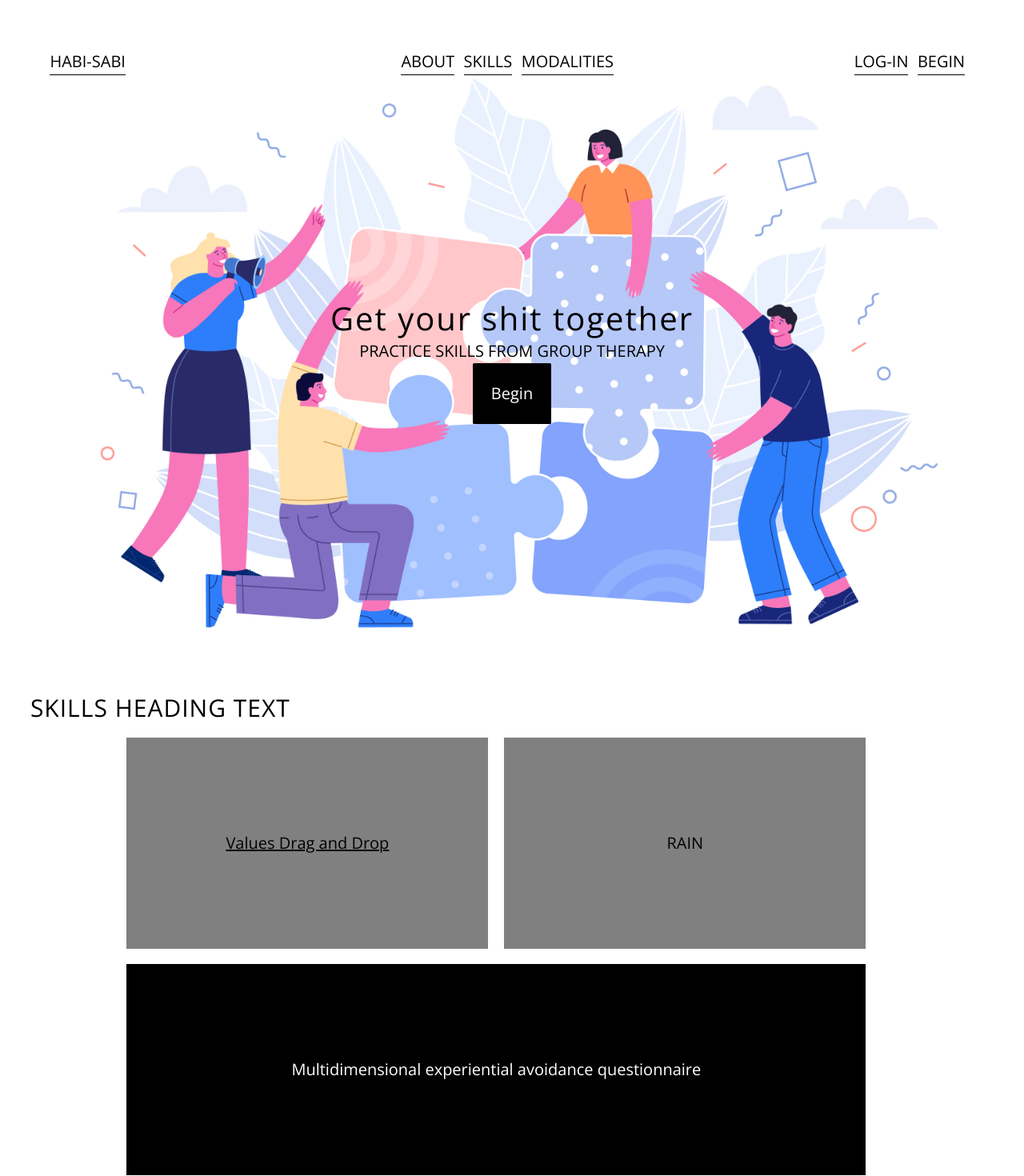
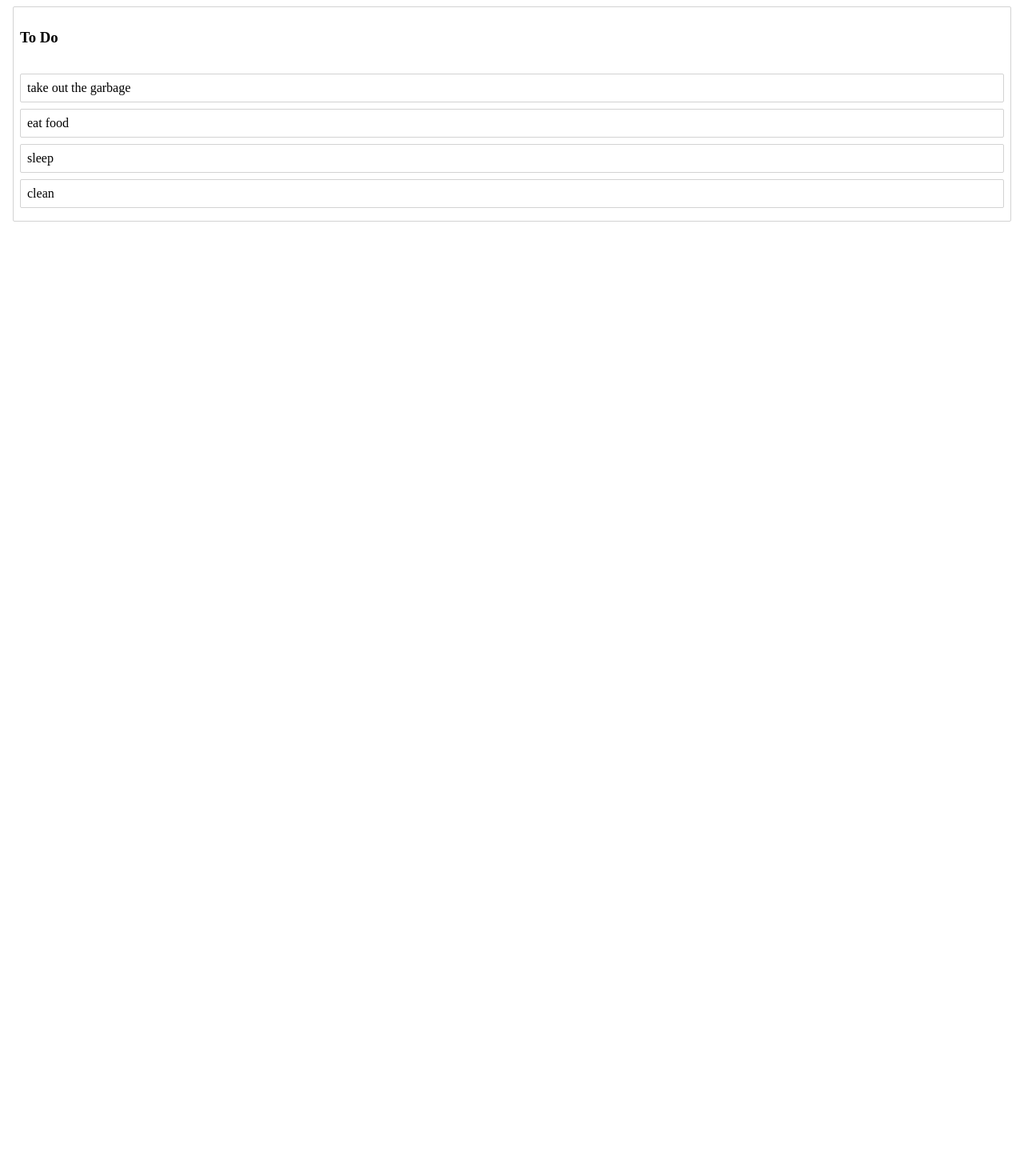
Before and after one commit to TeresaRosinski/gyst, a React (Create React App) app: page / in a window 1280 px wide. Shown: the top 1470 px of the page at 80% size. After the commit the page ends 800 px from the top, so only its background shows below. Built offline with nearby package versions, Linux system fonts and the light colour scheme.

Commit message:
match file structure to course and still not working. New Approach

```diff
--- a/src/App.js
+++ b/src/App.js
@@ -1,21 +1,28 @@
-import "./App.css";
 import React from "react";
-import ReactDOM from 'react-dom';
-import {Draggable, Droppable, DragDropContext} from 'react-beautiful-dnd';
-import { BrowserRouter as Router, Switch, Route, Link } from "react-router-dom";
-import Home from "../src/pages/home";
-import Values from "../src/pages/values";
+import ReactDOM from "react-dom";
+import { DragDropContext } from "react-beautiful-dnd";
+import initialData from "./data/initialData.jsx";
+import Column from "./column";
 
-function App() {
-  return (
-    <Router>
-      <Switch>
-        <Route exact path="/" component={Home} />
-        <Route exact path="/values" component={Values} />
-        </Switch>
+class App extends React.Component {
+  state = initialData;
 
-    </Router>
-  );
+  onDragEnd = result => {
+    // TODO: reorder our column
+  };
+
+  render() {
+    return (
+      <DragDropContext onDragEnd={this.onDragEnd}>
+        {this.state.columnOrder.map(columnId => {
+          const column = this.state.columns[columnId];
+          const tasks = column.taskIds.map(taskId => this.state.tasks[taskId]);
+
+          return <Column key={column.id} column={column} tasks={tasks} />;
+        })}
+      </DragDropContext>
+    );
+  }
 }
 
 export default App;
--- /dev/null
+++ b/src/column.jsx
@@ -0,0 +1,36 @@
+import React from "react";
+import styled from "styled-components";
+import { Droppable } from "react-beautiful-dnd";
+import Task from "./task";
+
+const Container = styled.div`
+  margin: 8px;
+  border: 1px solid lightgrey;
+  border-radius: 2px;
+`;
+const Title = styled.h3`
+  padding: 8px;
+`;
+const TaskList = styled.div`
+  padding: 8px;
+`;
+
+export default class Column extends React.Component {
+  render() {
+    return (
+      <Container>
+        <Title>{this.props.column.title}</Title>
+        <Droppable droppableId={this.props.column.id}>
+          {(provided) => (
+            <TaskList innerRef={provided.innerRef} {...provided.droppableProps}>
+              {this.props.tasks.map((task, index) => (
+                <Task key={task.id} task={task} index={index} />
+              ))}
+              {provided.placeholder}
+            </TaskList>
+          )}
+        </Droppable>
+      </Container>
+    );
+  }
+}
--- a/src/pages/column.jsx
+++ /dev/null
@@ -1,29 +0,0 @@
-import React from "react";
-import "../App.css";
-import { Droppable, Draggable } from "react-beautiful-dnd";
-import styled from 'styled-components';
-import Task from './task';
-
-const Container = styled.div`
-  margin: 8px;
-  border: 1px solid lightgrey;
-  border-radius: 2px;
-`;
-const Title = styled.h3`
-  padding: 8px
-`;
-const TaskList = styled.div`
-  padding: 8px;
-`;
-
-export default class Column extends React.Component {
-  render() {
-    return (
-      <Container>
-        <Title>{this.props.column.title}</Title>
-        <TaskList>
-          {this.props.tasks.map(task => <Task key={task.id} task={task} />)}</TaskList>
-      </Container>
-    );
-  }
-}
--- a/src/pages/home.jsx
+++ /dev/null
@@ -1,45 +0,0 @@
-import "../App.css";
-import React from "react";
-import { BrowserRouter as Router, Switch, Route, Link } from "react-router-dom";
-import { peoplePuzzle } from "../media/people_puzzle.png";
-import  ToDoList from "./toDoList";
-
-function Home() {
-  return (
-    <div className="landingScreen">
-      <ul className="navBar">
-        <div className="leftTab">
-          <li>Habi-Sabi</li>
-        </div>
-        <div className="centerTabs">
-          <li>About</li>
-          <li>Skills</li>
-          <li>Modalities</li>
-        </div>
-        <div className="rightTabs">
-          <li>Log-In</li>
-          <li>Begin</li>
-        </div>
-      </ul>
-      <div className="homePage_text">
-        <p className="largeText">Get your shit together</p>
-        <p className="uppercase">practice skills from Group Therapy</p>
-        <p className="begin_button">Begin</p>
-      </div>
-      <div className="skills_section">
-        <p className="mediumText capitalize left_title">SKILLS HEADING TEXT</p>
-        <div className="skills_set">
-          <Link to="/values" className="width_50 skillBox lightBackground">
-            Values Drag and Drop
-          </Link>
-          <p className="width_50 skillBox lightBackground">RAIN</p>
-          <p className="width_100 skillBox darkBackground">
-            Multidimensional experiential avoidance questionnaire
-          </p>
-        </div>
-      </div>
-      <ToDoList />
-    </div>
-  );
-}
-export default Home;
--- a/src/pages/task.jsx
+++ /dev/null
@@ -1,15 +0,0 @@
-import React from 'react';
-import styled from 'styled-components';
-
-const Container = styled.div`
-border: 1px solid lightgrey;
-padding: 8px;
-margin-bottom: 8px;
-border-radius: 2px;
-`;
-
-export default class Task extends React.Component{
-  render(){
-    return <Container>{this.props.task.content}</Container>
-  }
-}
--- a/src/pages/toDoList.jsx
+++ /dev/null
@@ -1,17 +0,0 @@
-import React from 'react';
-import ReactDOM from 'react-dom'
-import initialData from '../data/initialData';
-import Column from './column';
-
-class ToDoList extends React.Component {
-  state = initialData;
-  render (){
-    return this.state.columnOrder.map((columnId) => {
-      const column = this.state.columns[columnId];
-      const tasks = column.taskIds.map(taskId => this.state.tasks[taskId]);
-      return <Column key = {column.id} column={column} tasks={tasks}/>
-    })
-
-}
-}
-export default ToDoList;
--- a/src/pages/values.jsx
+++ /dev/null
@@ -1,45 +0,0 @@
-import "../App.css";
-import React from "react";
-import ReactDOM from "react-dom";
-import { DragDropContext, Droppable, Draggable } from "react-beautiful-dnd";
-import { BrowserRouter as Router, Switch, Route, Link } from "react-router-dom";
-import { valuesData } from "./valuesList.js";
-import Column from "./column";
-
-class Values extends React.Component {
-  state = valuesData;
-
-  onDragEnd = result => {
-    //TODO: reorder our column
-  };
-  render() {
-
-    return (
-      <div className="valuesPage">
-        <p className="largeText">
-          Values Sort:
-          <span>Directions for dragging and dropping values</span>
-        </p>
-        <DragDropContext onDragEnd={this.onDragEnd}>
-        <div className="sortSect">
-
-            {this.state.columnOrder.map((columnId) => {
-              const column = this.state.columns["column-1"];
-              const values = column.valueIDs.map(
-                (valueId) => this.state.valuesList[valueId]
-              );
-              return <Column key={column.id} column={column} values={values} />;
-            })}
-
-          <ul className="valuesList">
-            <p className="mediumText">Chosen Values</p>
-
-          </ul>
-
-        </div>
-        </DragDropContext>
-      </div>
-    );
-  }
-}
-export default Values;
--- a/src/pages/valuesList.js
+++ /dev/null
@@ -1,15 +0,0 @@
-export const valuesData = {
-  valuesList: {
-    "value-1": { id: "value-1", name: "Family" },
-    "value-2": { id: "value-2", name: "Love" },
-    "value-3": { id: "value-3", name: "Adventure" },
-  },
-  columns: {
-    "column-1": {
-      id: "column-1",
-      title: "All Values",
-      valueIDs: ["value-1", "value-2", "value-3"],
-    },
-  },
-  columnOrder:["column-1",],
-};
--- /dev/null
+++ b/src/task.jsx
@@ -0,0 +1,29 @@
+import React from "react";
+import styled from "styled-components";
+import { Draggable } from "react-beautiful-dnd";
+
+const Container = styled.div`
+  border: 1px solid lightgrey;
+  padding: 8px;
+  margin-bottom: 8px;
+  border-radius: 2px;
+  background-color: white;
+`;
+
+export default class Task extends React.Component {
+  render() {
+    return (
+      <Draggable draggableId={this.props.task.id} index={this.props.index}>
+        {provided => (
+          <Container
+            {...provided.draggableProps}
+            {...provided.dragHandleProps}
+            innerRef={provided.innerRef}
+          >
+            {this.props.task.content}
+          </Container>
+        )}
+      </Draggable>
+    );
+  }
+}
```
Also changed, not shown: src/pages/value.jsx (deleted, +0 -18 lines).
